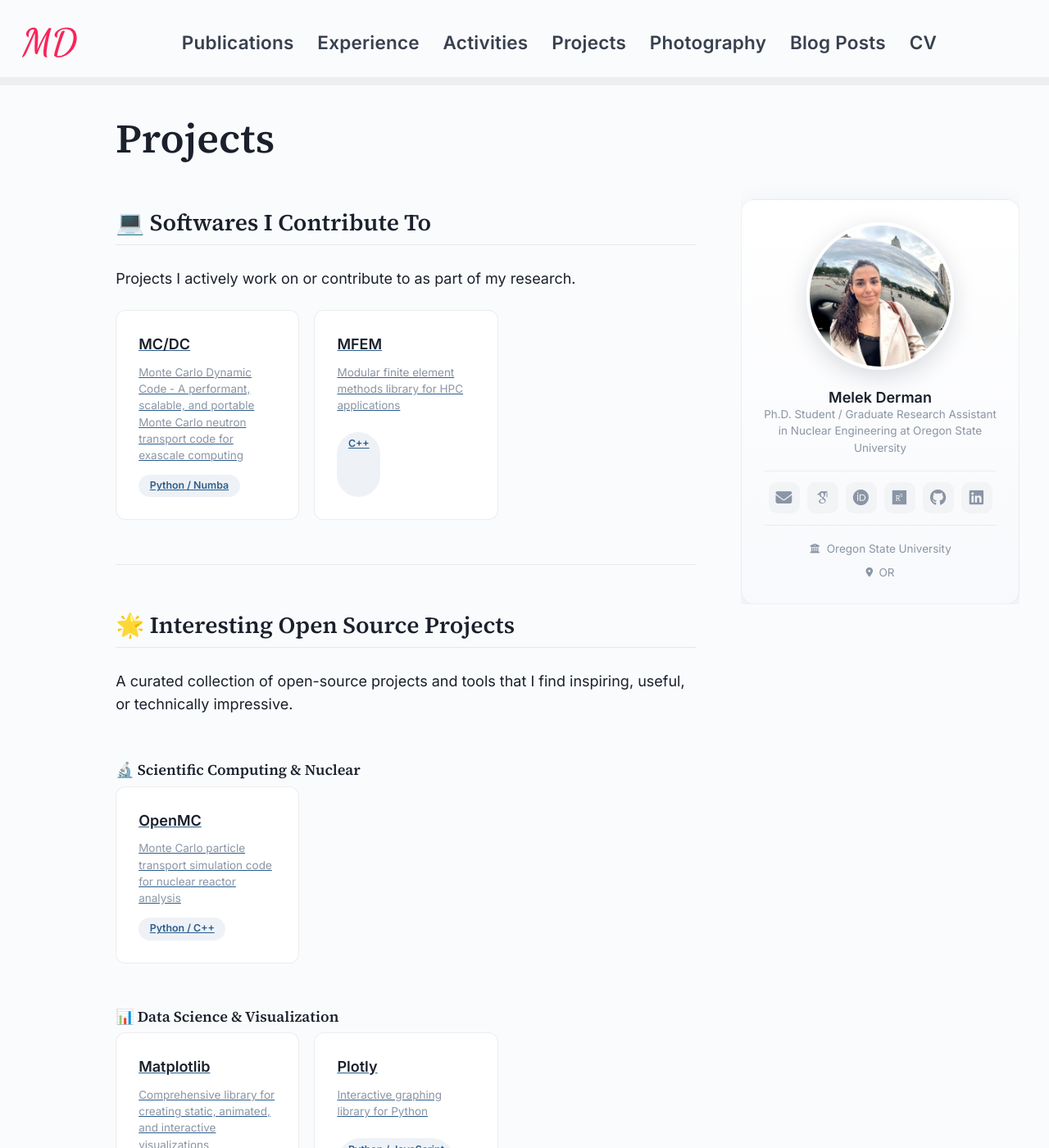
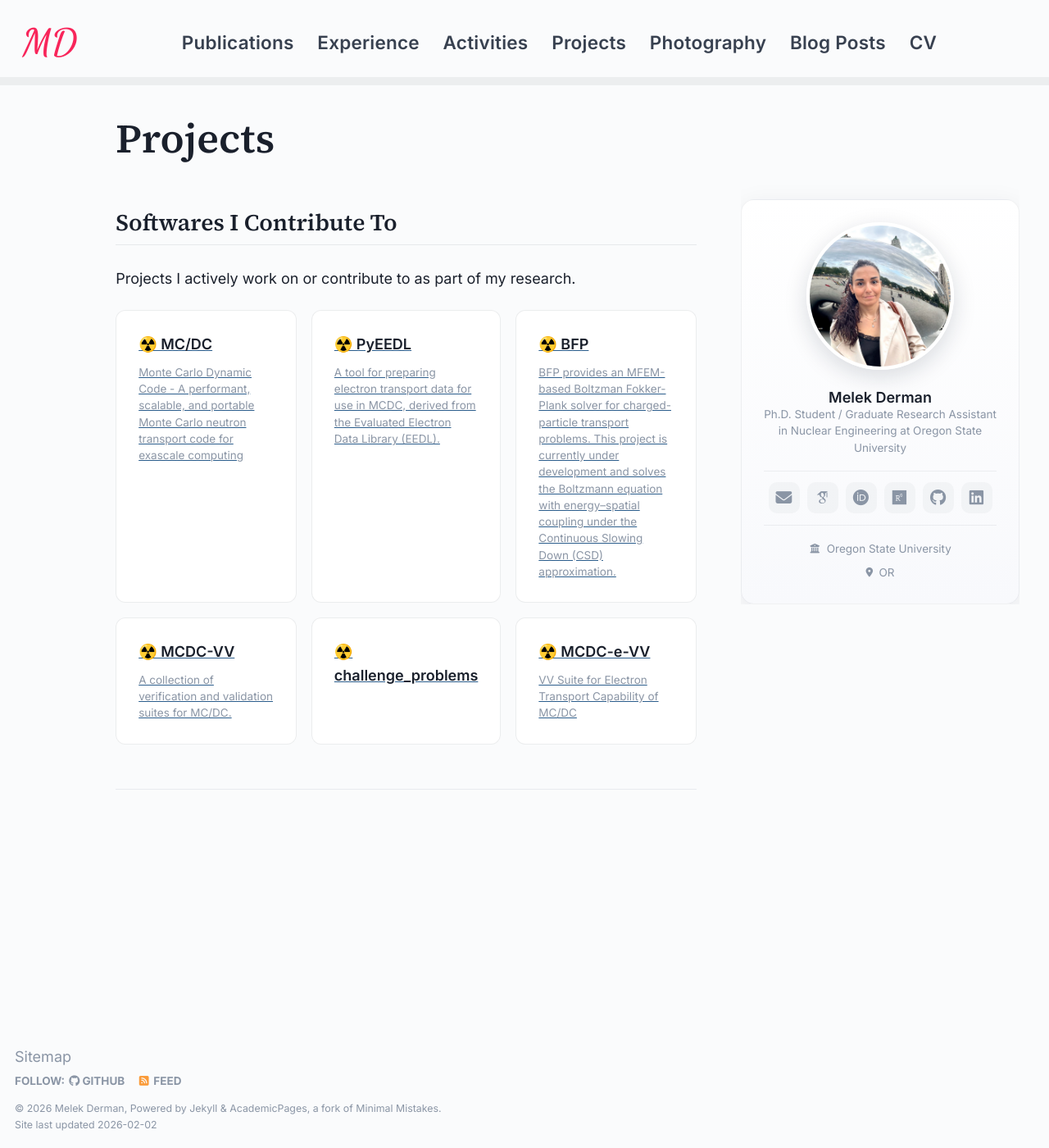
Before and after one commit to melekderman/melekderman.github.io, a Jekyll site: the page built from _pages/projects.md, in a window 1280 px wide and 1400 px high. Shown: the whole window at 82% size. Built offline with Jekyll 4.4.1, drawn with Linux system fonts in a browser that asks for light colours; some web fonts are replaced; some of the changed text lies outside the part shown.

Commit message:
updates experience, projects

```diff
--- a/_config.yml
+++ b/_config.yml
@@ -77,10 +77,10 @@ author:
 
 # Publication Category - The following the list of publication categories and their headings
 publication_category:
+  manuscripts:
+    title: 'Journal Articles'
   thesis:
     title: 'Thesis'
-  manuscripts:
-    title: 'Journal Articles'
   conferences:
     title: 'Conference Papers'
   arxiv:
--- a/_pages/projects.md
+++ b/_pages/projects.md
@@ -6,93 +6,35 @@ author_profile: true
 ---
 
 <section class="projects-section">
-  <h2>💻 Softwares I Contribute To</h2>
+  <h2>Softwares I Contribute To</h2>
   <p class="section-intro">Projects I actively work on or contribute to as part of my research.</p>
   <div class="project-grid">
     <a href="https://github.com/CEMeNT-PSAAP/MCDC" target="_blank" class="project-card">
-      <strong>MC/DC</strong>
+      <strong>☢️ MC/DC</strong>
       <span>Monte Carlo Dynamic Code - A performant, scalable, and portable Monte Carlo neutron transport code for exascale computing</span>
-      <span class="project-tag">Python / Numba</span>
     </a>
-    <a href="https://mfem.org/" target="_blank" class="project-card">
-      <strong>MFEM</strong>
-      <span>Modular finite element methods library for HPC applications</span>
-      <span class="project-tag">C++</span>
+    <a href="https://github.com/melekderman/PyEEDL" target="_blank" class="project-card">
+      <strong>☢️ PyEEDL</strong>
+      <span>A tool for preparing electron transport data for use in MCDC, derived from the Evaluated Electron Data Library (EEDL).</span>
+    </a>
+    <a href="https://github.com/melekderman/BFP.git" target="_blank" class="project-card">
+      <strong>☢️ BFP</strong>
+      <span>BFP provides an MFEM-based Boltzman Fokker-Plank solver for charged-particle transport problems. This project is currently under development and solves the Boltzmann equation with energy–spatial coupling under the Continuous Slowing Down (CSD) approximation. </span>
+    </a>
+    <a href="https://github.com/CEMeNT-PSAAP/MCDC-VV" target="_blank" class="project-card">
+      <strong>☢️ MCDC-VV</strong>
+      <span>A collection of verification and validation suites for MC/DC.</span>
+    </a>
+    <a href="https://github.com/CEMeNT-PSAAP/challenge_problems" target="_blank" class="project-card">
+      <strong>☢️ challenge_problems</strong>
+      <span></span>
+    </a>
+    <a href="https://github.com/CARRE-PSAAP/MCDC-VV-electron" target="_blank" class="project-card">
+      <strong>☢️ MCDC-e-VV</strong>
+      <span>VV Suite for Electron Transport Capability of MC/DC</span>
     </a>
     <!-- Add more of your projects here -->
   </div>
 </section>
 
 ---
-
-<section class="projects-section">
-  <h2>🌟 Interesting Open Source Projects</h2>
-  <p class="section-intro">A curated collection of open-source projects and tools that I find inspiring, useful, or technically impressive.</p>
-</section>
-
-<section class="projects-section">
-  <h3>🔬 Scientific Computing & Nuclear</h3>
-  <div class="project-grid">
-    <a href="https://openmc.org/" target="_blank" class="project-card">
-      <strong>OpenMC</strong>
-      <span>Monte Carlo particle transport simulation code for nuclear reactor analysis</span>
-      <span class="project-tag">Python / C++</span>
-    </a>
-    <!-- Add more projects -->
-  </div>
-</section>
-
-<section class="projects-section">
-  <h3>📊 Data Science & Visualization</h3>
-  <div class="project-grid">
-    <a href="https://github.com/matplotlib/matplotlib" target="_blank" class="project-card">
-      <strong>Matplotlib</strong>
-      <span>Comprehensive library for creating static, animated, and interactive visualizations</span>
-      <span class="project-tag">Python</span>
-    </a>
-    <a href="https://github.com/plotly/plotly.py" target="_blank" class="project-card">
-      <strong>Plotly</strong>
-      <span>Interactive graphing library for Python</span>
-      <span class="project-tag">Python / JavaScript</span>
-    </a>
-    <!-- Add more projects -->
-  </div>
-</section>
-
-<section class="projects-section">
-  <h3>🛠️ Developer Tools</h3>
-  <div class="project-grid">
-    <a href="https://github.com/microsoft/vscode" target="_blank" class="project-card">
-      <strong>VS Code</strong>
-      <span>Lightweight but powerful source code editor</span>
-      <span class="project-tag">TypeScript</span>
-    </a>
-    <a href="https://github.com/jupyterlab/jupyterlab" target="_blank" class="project-card">
-      <strong>JupyterLab</strong>
-      <span>Web-based interactive development environment for notebooks</span>
-      <span class="project-tag">Python / TypeScript</span>
-    </a>
-    <!-- Add more projects -->
-  </div>
-</section>
-
-<section class="projects-section">
-  <h3>📚 Learning Resources</h3>
-  <div class="project-grid">
-    <a href="https://github.com/ossu/computer-science" target="_blank" class="project-card">
-      <strong>OSSU Computer Science</strong>
-      <span>Path to a free self-taught education in Computer Science</span>
-      <span class="project-tag">Curriculum</span>
-    </a>
-    <a href="https://github.com/jwasham/coding-interview-university" target="_blank" class="project-card">
-      <strong>Coding Interview University</strong>
-      <span>Complete computer science study plan</span>
-      <span class="project-tag">Curriculum</span>
-    </a>
-    <!-- Add more projects -->
-  </div>
-</section>
-
----
-
-*Have a project suggestion? Feel free to reach out!*
--- a/_pages/publications.html
+++ b/_pages/publications.html
@@ -16,7 +16,8 @@ author_profile: true
         {% continue %}
       {% endif %}
       {% unless title_shown %}
-        <h2>{{ category[1].title }}</h2><hr />
+        <h2 class="publications__category">{{ category[1].title }}</h2>
+        <hr />
         {% assign title_shown = true %}
       {% endunless %}
       {% include archive-single.html %}
--- a/_sass/layout/_page.scss
+++ b/_sass/layout/_page.scss
@@ -438,6 +438,23 @@
 
   @include breakpoint($medium) {
     grid-template-columns: repeat(2, 1fr);
+  }
+}
+
+/* Publications category headings (thesis, manuscripts, journal, etc.) */
+.publications__category {
+  font-size: $type-size-2;
+  font-weight: 700;
+  margin-top: 1.5rem;
+  margin-bottom: 0.5rem;
+  color: var(--global-text-color);
+
+  @include breakpoint($medium) {
+    font-size: $type-size-1;
+  }
+
+  @include breakpoint($large) {
+    font-size: 2.5em;
   }
 }
 
```
Also changed, not shown: other parts of _pages/publications.html (+1 -1 lines), _pages/experience.md (+14 -36 lines), _pages/other.md (added, +72 -0 lines).
